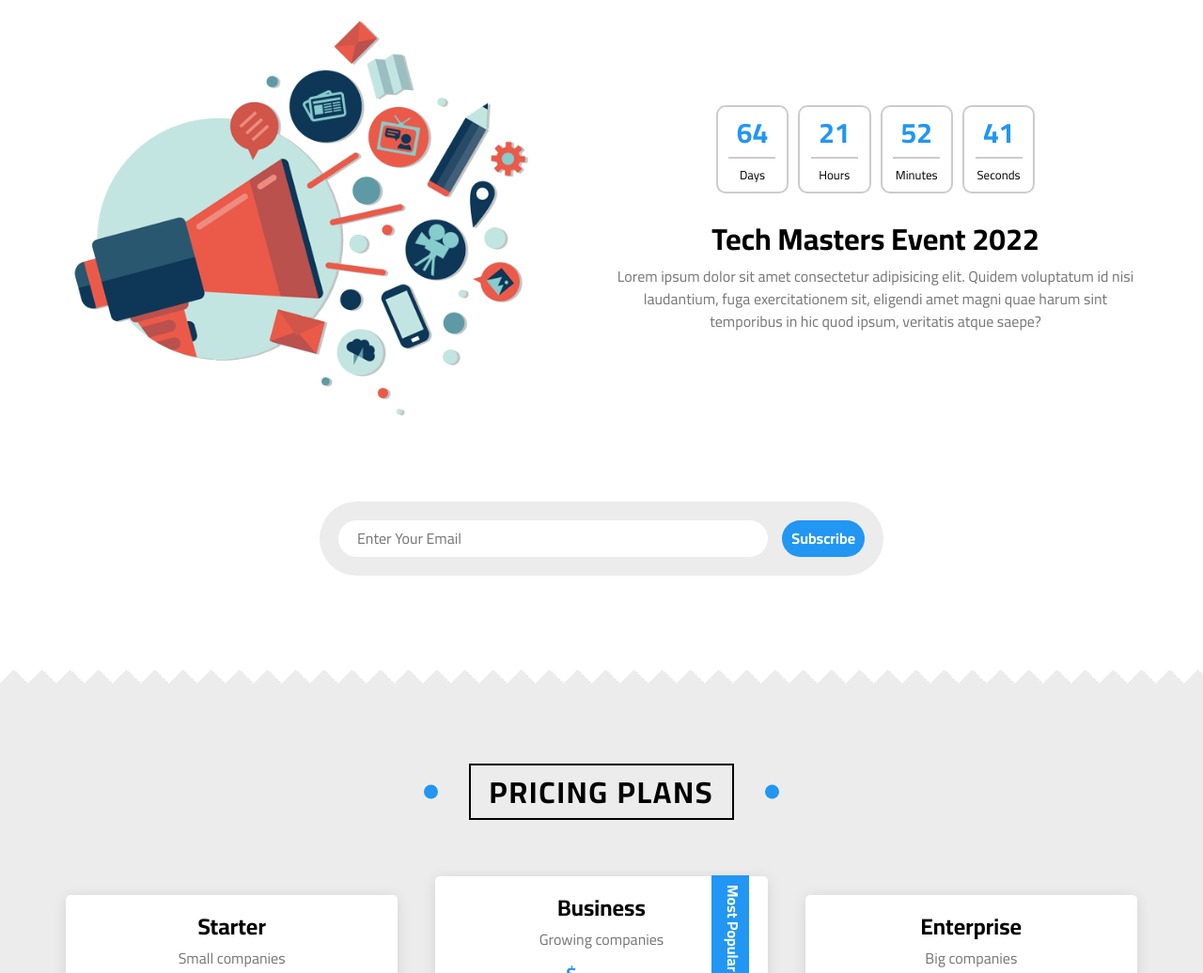
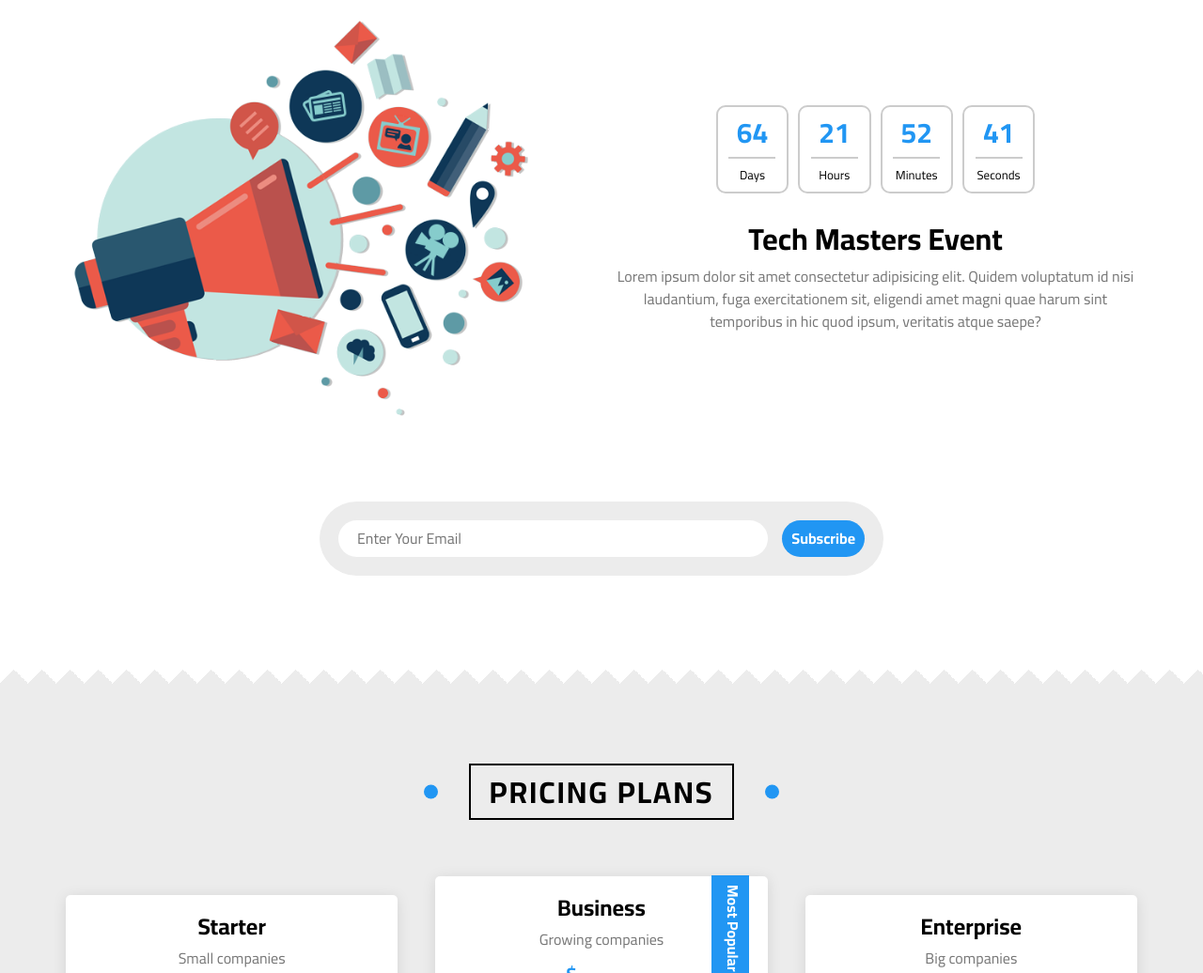
Before and after one commit to mosayeh99/developer, a plain HTML site: page index.html in a window 1280 px wide. Shown: the part 8683-9719 px from the top of the page at 94% size. Drawn offline with Linux system fonts and the light colour scheme.

Commit message:
Update index.html

```diff
--- a/index.html
+++ b/index.html
@@ -611,7 +611,7 @@
                     </div>
                 </div>
                 <div class="text">
-                    <h1>Tech Masters Event 2022</h1>
+                    <h1>Tech Masters Event</h1>
                     <p>Lorem ipsum dolor sit amet consectetur adipisicing elit. Quidem voluptatum id nisi laudantium,
                         fuga exercitationem sit, eligendi amet magni quae harum sint temporibus in hic quod ipsum,
                         veritatis atque saepe?</p>
```
